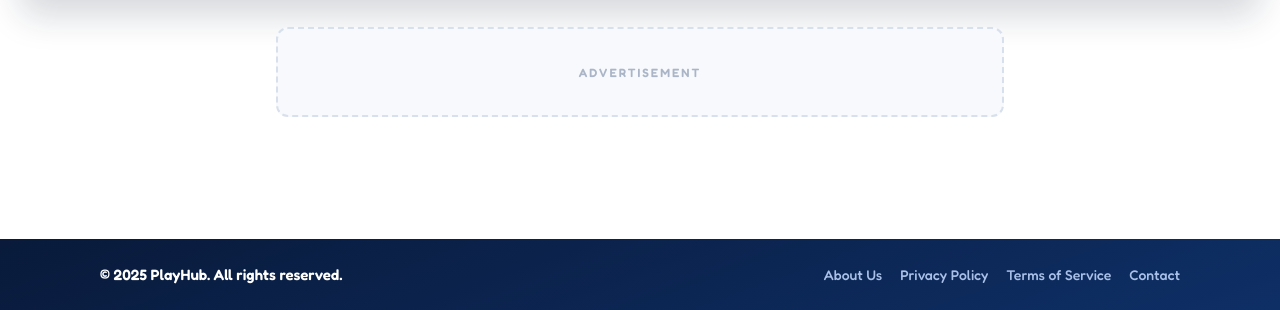
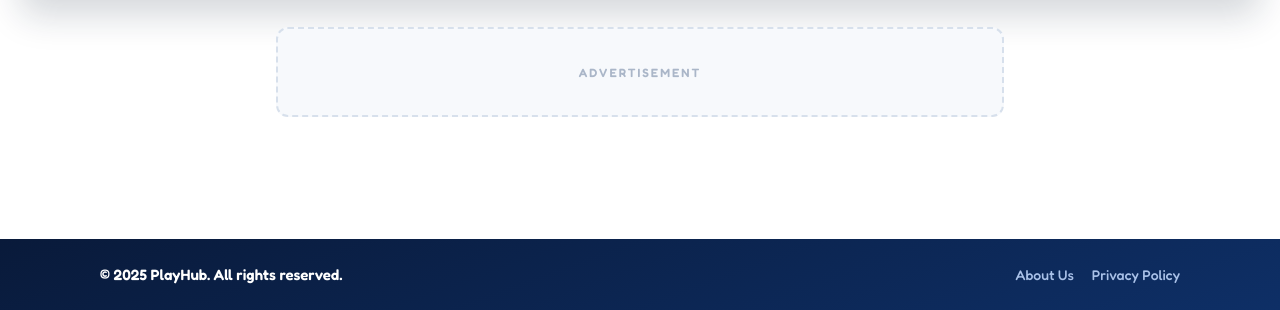
Before and after one commit to wahaha232/wahaha232.github.io, a website: page index.html in a window 1280 px wide. Shown: the part 951-1261 px from the top of the page. Drawn offline with Linux system fonts and the light colour scheme.

Commit message:
chore(homepage): remove Terms of Service and Contact links from footer

```diff
--- a/index.html
+++ b/index.html
@@ -83,8 +83,6 @@
       <nav class="site-footer__nav" aria-label="Footer navigation">
         <a href="about.html">About Us</a>
         <a href="privacy.html">Privacy Policy</a>
-        <a href="privacy.html">Terms of Service</a>
-        <a href="mailto:hello@playhubgames.com">Contact</a>
       </nav>
     </div>
   </footer>
```
